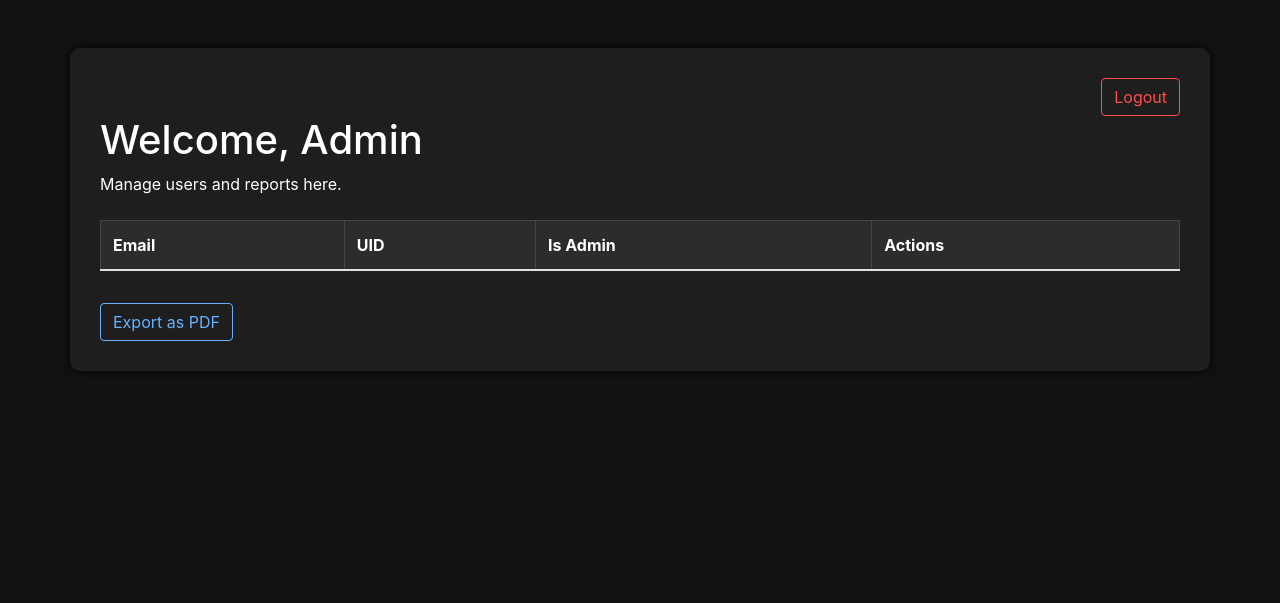
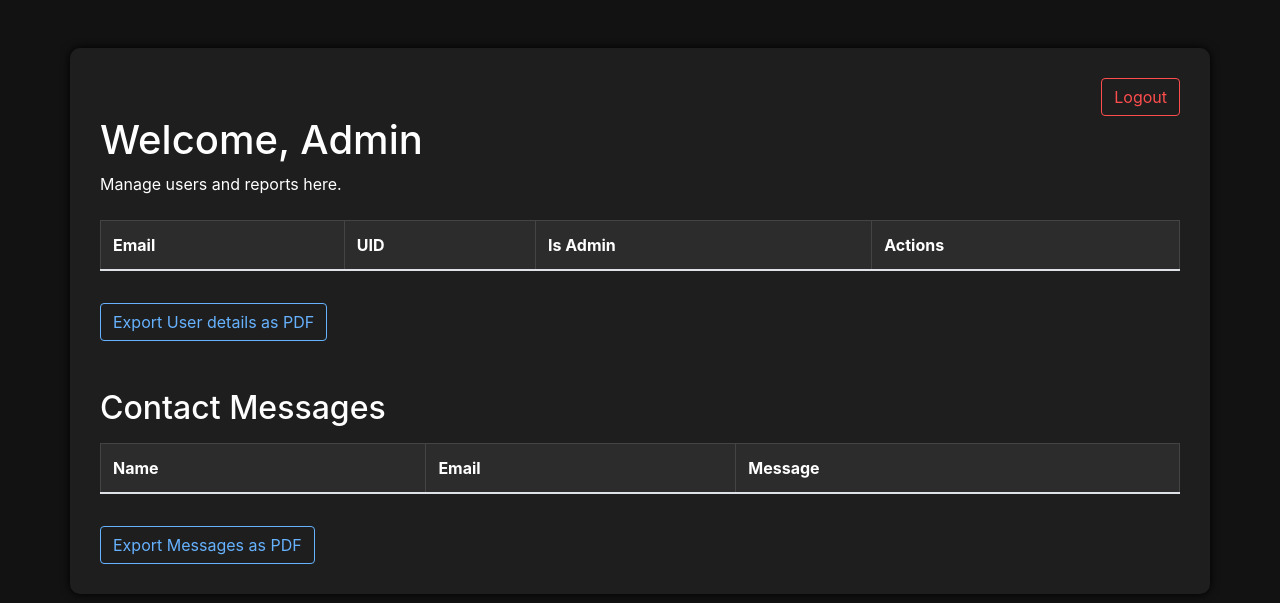
Before and after one commit to Shashira2004/ReviewGuard_FinalProject, a Flask app: page /admin in a window 1280 px wide. Shown: the top 603 px of the page. Run offline with Flask 3, Linux system fonts and the light colour scheme; the visitor is signed in with stand-in values (Sample User, id 1); data that the repository does not hold is empty; parts of the project's set-up code (start-up, migrations or seed data) failed here and were passed over.

Commit message:
contact us function updated

```diff
--- a/app.py
+++ b/app.py
@@ -17,6 +17,11 @@ from firebase_admin import auth, credentials
 # Only do this once globally
 cred = credentials.Certificate("artifacts/reviewguard-310f6-firebase-adminsdk-fbsvc-7d1e2ee5d6.json")
 firebase_admin.initialize_app(cred)
+from firebase_admin import firestore
+
+# Initialize Firestore DB
+db = firestore.client()
+
 
 app = Flask(__name__)
 
@@ -113,6 +118,28 @@ def about():
 def contact():
     return render_template('contactus.html')
 
+from flask import jsonify
+
+@app.route('/contact', methods=['POST'])
+def submit_contact():
+    data = request.get_json()
+    name = data.get('name')
+    email = data.get('email')
+    message = data.get('message')
+
+    if not name or not email or not message:
+        return jsonify({"success": False, "error": "Missing fields"}), 400
+
+    # Save to Firestore
+    db.collection("messages").add({
+        "name": name,
+        "email": email,
+        "message": message
+    })
+
+    return jsonify({"success": True})
+
+
 # @app.route('/admin')
 # def admin_dashboard():
 #     if 'user' in session:
@@ -130,7 +157,7 @@ def admin_dashboard():
     if not session.get('is_admin'):
         return redirect(url_for('home'))
 
-    # Fetch users from Firebase
+    # Fetch users
     all_users = []
     page = auth.list_users()
     while page:
@@ -143,7 +170,12 @@ def admin_dashboard():
             })
         page = page.get_next_page()
 
-    return render_template('admin.html', users=all_users)
+    # Fetch messages from Firestore
+    messages = db.collection("messages").stream()
+    messages_list = [{"id": m.id, **m.to_dict()} for m in messages]
+
+    return render_template('admin.html', users=all_users, messages=messages_list)
+
 
 @app.route('/make-admin', methods=['POST'])
 def make_admin():
@@ -214,6 +246,60 @@ def export_users_pdf():
     buffer.seek(0)
     return send_file(buffer, as_attachment=True, download_name="user_report.pdf", mimetype='application/pdf')
 
+@app.route('/export_messages_pdf')
+def export_messages_pdf():
+    from io import BytesIO
+    from reportlab.platypus import SimpleDocTemplate, Table, TableStyle, Paragraph, Spacer
+    from reportlab.lib.pagesizes import letter
+    from reportlab.lib import colors
+    from reportlab.lib.styles import getSampleStyleSheet
+    from reportlab.lib.units import inch
+
+    buffer = BytesIO()
+    doc = SimpleDocTemplate(buffer, pagesize=letter)
+
+    styles = getSampleStyleSheet()
+    title = Paragraph("<b>Contact Messages</b>", styles['Title'])
+    spacer = Spacer(1, 0.25 * inch)
+
+    # Fetch messages from Firestore
+    messages = db.collection("messages").stream()
+    messages_list = [{"name": m.to_dict().get("name"),
+                      "email": m.to_dict().get("email"),
+                      "message": m.to_dict().get("message")} for m in messages]
+
+    # Wrap the text using Paragraph
+    data = [
+        ["Name", "Email", "Message"]
+    ]
+    for msg in messages_list:
+        data.append([
+            Paragraph(msg["name"], styles["Normal"]),
+            Paragraph(msg["email"], styles["Normal"]),
+            Paragraph(msg["message"], styles["Normal"])
+        ])
+
+    # Adjust column widths, especially for the message column
+    table = Table(data, colWidths=[2*inch, 2*inch, 3*inch])
+    style = TableStyle([
+        ('BACKGROUND', (0, 0), (-1, 0), colors.grey),
+        ('TEXTCOLOR', (0, 0), (-1, 0), colors.whitesmoke),
+        ('ALIGN', (0, 0), (-1, -1), 'LEFT'),
+        ('FONTNAME', (0, 0), (-1, 0), 'Helvetica-Bold'),
+        ('FONTSIZE', (0, 0), (-1, 0), 12),
+        ('BOTTOMPADDING', (0, 0), (-1, 0), 10),
+        ('GRID', (0, 0), (-1, -1), 1, colors.black),
+    ])
+    table.setStyle(style)
+
+    elements = [title, spacer, table]
+    doc.build(elements)
+
+    buffer.seek(0)
+    return send_file(buffer, as_attachment=True, download_name="contact_messages.pdf", mimetype='application/pdf')
+
+
+
 @app.route('/profile')
 def profile():
     return render_template('profile.html')
--- a/templates/admin.html
+++ b/templates/admin.html
@@ -109,7 +109,33 @@
         {% endfor %}
       </tbody>
     </table>
-    <a href="{{ url_for('export_users_pdf') }}" class="btn btn-outline-primary mt-3">Export as PDF</a>
+
+     <a href="{{ url_for('export_users_pdf') }}" class="btn btn-outline-primary mt-3">Export User details as PDF</a>
+
+    <h2 class="mt-5">Contact Messages</h2>
+    <table class="table table-bordered mt-3">
+      <thead>
+        <tr>
+          <th>Name</th>
+          <th>Email</th>
+          <th>Message</th>
+        </tr>
+      </thead>
+      <tbody>
+        {% for msg in messages %}
+        <tr>
+          <td>{{ msg.name }}</td>
+          <td>{{ msg.email }}</td>
+          <td>{{ msg.message }}</td>
+        </tr>
+        {% endfor %}
+      </tbody>
+    </table>
+
+    <a href="{{ url_for('export_messages_pdf') }}" class="btn btn-outline-primary mt-3">Export Messages as PDF</a>
+
+
+
 
   </div>
 </body>
```
Also changed, not shown: templates/contactus.html (+33 -1 lines).
